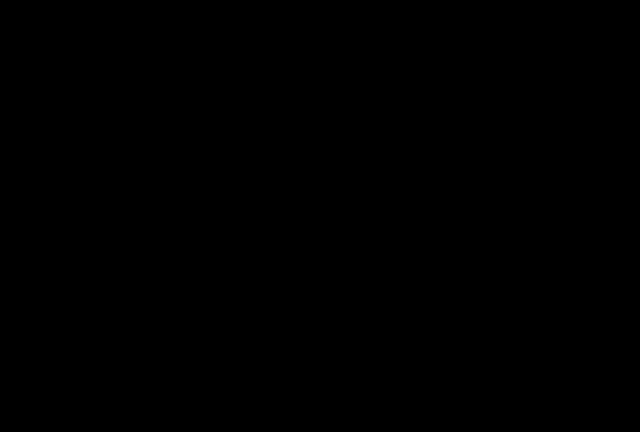
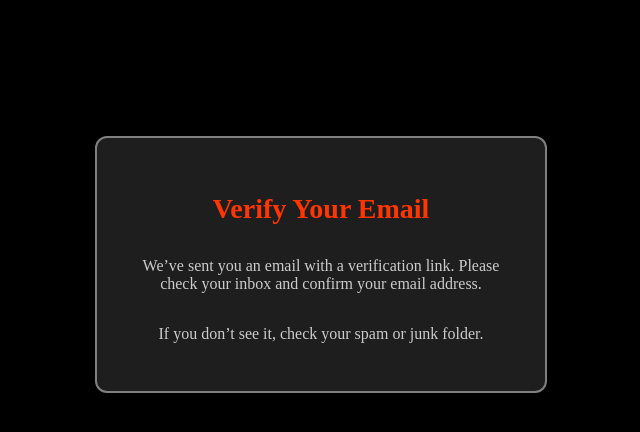
Before and after one commit to brendanbuchanan21/expense-tracker-app, a React (Vite) app in the folder frontend/: page /check-your-email in a window 1280 px wide. Before the commit this address had no page. Shown: the top 432 px of the page, without its empty margins (319-959 px from the left). Built offline with nearby package versions, Linux system fonts and the light colour scheme; no server answers.

Commit message:
added authentication upon sign up and redirects client back to application once verified

```diff
--- a/frontend/src/App.tsx
+++ b/frontend/src/App.tsx
@@ -1,8 +1,10 @@
-
+import PictureComponent from './components/loginSection/picture'
 import './App.css'
 import { BrowserRouter as Router, Routes, Route } from 'react-router-dom'
 import IntroComponent from './components/loginSection/intro'
 import SignUpComponent from './components/loginSection/signup'
+import CheckEmailComponent from './components/loginSection/checkEmail'
+import VerifiedRedirect from './components/loginSection/verifiedRedirect'
 
 function App() {
 
@@ -12,6 +14,9 @@
       <Routes>
         <Route path='/' element={<IntroComponent />}/>
         <Route path='/welcome' element={<SignUpComponent />} />
+        <Route path='/picture' element={<PictureComponent />} />
+        <Route path='/check-your-email' element={<CheckEmailComponent />} />
+        <Route path='/verified-redirect' element={<VerifiedRedirect />} />
       </Routes>
     </Router>
     </>
--- /dev/null
+++ b/frontend/src/components/loginSection/checkEmail.css
@@ -0,0 +1,29 @@
+.check-email-section {
+    padding-top: 8rem;
+    display: flex;
+    justify-content: center;
+    align-items: center;
+  }
+
+  .check-email-section .form-card {
+    width: 24rem;
+    border: 2px solid grey;
+    box-shadow: 0 4px 20px rgba(0, 0, 0, 0.25);
+    border-radius: 0.75rem;
+    padding: 2rem;
+    text-align: center;
+    background-color: #1e1e1e;
+    color: white;
+  }
+
+  .check-email-section h2 {
+    font-size: 1.75rem;
+    margin-bottom: 1rem;
+    color: var(--orange); /* assuming you have a theme variable */
+  }
+
+  .check-email-section p {
+    font-size: 1rem;
+    margin-bottom: 1rem;
+    color: #ccc;
+  }
--- /dev/null
+++ b/frontend/src/components/loginSection/checkEmail.tsx
@@ -0,0 +1,18 @@
+import './checkEmail.css'
+
+
+const CheckEmailComponent = () => {
+
+    return (
+        <section className="check-email-section">
+      <div className="form-card">
+        <h2>Verify Your Email</h2>
+        <p>
+          We’ve sent you an email with a verification link. Please check your inbox and confirm your email address.
+        </p>
+        <p>If you don’t see it, check your spam or junk folder.</p>
+      </div>
+    </section>
+    )
+}
+export default CheckEmailComponent;
--- /dev/null
+++ b/frontend/src/components/loginSection/picture.tsx
@@ -0,0 +1,16 @@
+import './picture.css'
+
+const PictureComponent = () => {
+
+    return (
+        <section>
+            <div>
+                <h3>Now that we are all logged in, add a profile picture for your account</h3>
+            </div>
+
+        </section>
+
+    )
+}
+
+export default PictureComponent;
--- a/frontend/src/components/loginSection/signup.css
+++ b/frontend/src/components/loginSection/signup.css
@@ -57,6 +57,10 @@
     padding: .5rem;
     width: 90%;
 }
+button:hover {
+    background-color: var(--hover-orange);
+    cursor: pointer;
+}
 
 .already-have-account-div {
     width: 70%;
@@ -73,3 +77,29 @@
     color: grey;
     cursor: pointer;
 }
+
+.error-message-div {
+    border: 1px solid #CC0000;
+    width: 90%;
+    margin: 0 auto;
+    background-color: rgba(255, 82, 82, 0.1); /* soft red */
+    color: #FF5252; /* clean red text */
+    border: 1px solid rgba(255, 82, 82, 0.3);
+    border-radius: 0.5rem;
+    padding: 0.75rem;
+    font-size: 0.9rem;
+    text-align: center;
+}
+
+.success-message-div {
+    width: 90%;
+    margin: 0 auto;
+    background-color: rgba(76, 175, 80, 0.1); /* soft green */
+    color: #4CAF50; /* clean green text */
+    border: 1px solid rgba(76, 175, 80, 0.3);
+    border-radius: 0.5rem;
+    padding: 0.75rem;
+    font-size: 0.9rem;
+    text-align: center;
+    animation: fadeIn 0.3s ease-in-out;
+}
--- a/frontend/src/components/loginSection/signup.tsx
+++ b/frontend/src/components/loginSection/signup.tsx
@@ -1,14 +1,52 @@
+import { createUserWithEmailAndPassword, sendEmailVerification } from 'firebase/auth';
 import './signup.css'
 import { useState } from 'react';
+import { auth } from './firebase.tsx';
+import { useNavigate } from 'react-router-dom';
 
 
 const SignUpComponent = () => {
 
     //use state
-    const [email, setEmail] = useState('');
-    const [username, setUsername] = useState('');
-    const [password, setPassword] = useState('');
-    const [confirmPassword, setConfirmPassword] = useState('');
+  const [email, setEmail] = useState('');
+  const [username, setUsername] = useState('');
+  const [password, setPassword] = useState('');
+  const [confirmPassword, setConfirmPassword] = useState('');
+  const [error, setError] = useState('');
+  const navigate = useNavigate();
+
+
+const handleSubmitForm = async (e: any) => {
+  e.preventDefault();
+
+
+  const passwordRegex = /^(?=.*[A-Z])[A-Za-z\d@$!%*?&]{6,}$/;
+
+  if(password !== confirmPassword) {
+    setError("Passwords do not match");
+    return;
+  }
+
+  if (!passwordRegex.test(password)) {
+    setError("Password must be at least 6 characters long, contain at least one uppercase letter, and have no spaces.");
+    return;
+  }
+
+  try {
+    const userCredential = await createUserWithEmailAndPassword(auth, email, password);
+    const user = userCredential.user;
+    await sendEmailVerification(user, {
+        url: "http://localhost:5173/verified-redirect",
+    });
+    navigate('/check-your-email');
+  } catch (error) {
+    setError("Signup failed. Please check your credentials.");
+    console.error(error);
+  }
+
+}
+
+
     return (
        <section>
         <div className='welcome-div'>
@@ -17,17 +55,23 @@
 
         <div className='form-section'>
         <div className='form-card'>
-            <form action="">
+            <form action="" onSubmit={handleSubmitForm}>
                 <h3>Sign Up</h3>
                 <input type="text" value={username} placeholder='username' onChange={(e) => setUsername(e.target.value)}/>
                 <input type="email" value={email} placeholder='email' onChange={(e) => setEmail(e.target.value)}/>
                 <input type="password" value={password} placeholder='password' onChange={(e) => setPassword(e.target.value)}/>
                 <input type="password" value={confirmPassword} placeholder='confirm password' onChange={(e) => setConfirmPassword(e.target.value)}/>
-                <button>SIGN UP</button>
+                <button type='submit'>SIGN UP</button>
             </form>
             <div className='already-have-account-div'>
                 <p>Already have an account? <span className='span-sign-in'>Sign in</span></p>
             </div>
+            {error && (
+                <div className='error-message-div'>
+                 <p>{error}</p>
+                </div>
+
+            )}
         </div>
         </div>
 
--- /dev/null
+++ b/frontend/src/components/loginSection/verifiedRedirect.tsx
@@ -0,0 +1,37 @@
+import { useEffect, useState } from "react";
+import { useNavigate } from "react-router-dom";
+import { getAuth, onAuthStateChanged } from "firebase/auth";
+
+const VerifiedRedirect = () => {
+  const auth = getAuth();
+  const navigate = useNavigate();
+  const [loading, setLoading] = useState(true);
+
+  useEffect(() => {
+    const unsubscribe = onAuthStateChanged(auth, async (user) => {
+      if (user) {
+        await user.reload();
+        if (user.emailVerified) {
+          navigate("/picture"); // or /picture or whatever
+        } else {
+          navigate("/check-your-email");
+        }
+      } else {
+        navigate("/login");
+      }
+
+      setLoading(false);
+    });
+
+    return () => unsubscribe(); // cleanup on unmount
+  }, []);
+
+  return (
+    <div className="form-card">
+      <h2>Just a sec...</h2>
+      <p>{loading ? "Verifying your email and logging you in..." : "Redirecting..."}</p>
+    </div>
+  );
+};
+
+export default VerifiedRedirect;
```
Also changed, not shown: frontend/src/components/loginSection/picture.css (added), 1 other file (tests, documents, lock files or other folders).
